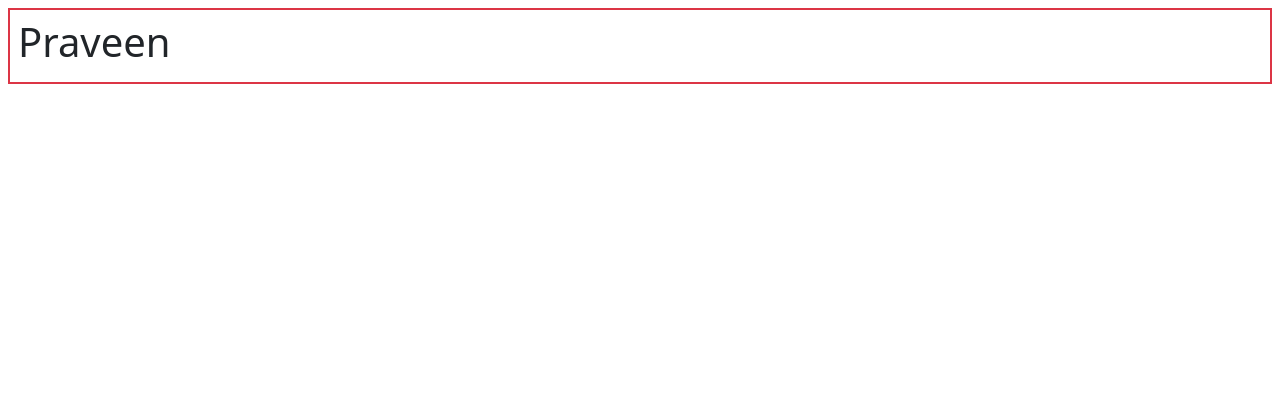
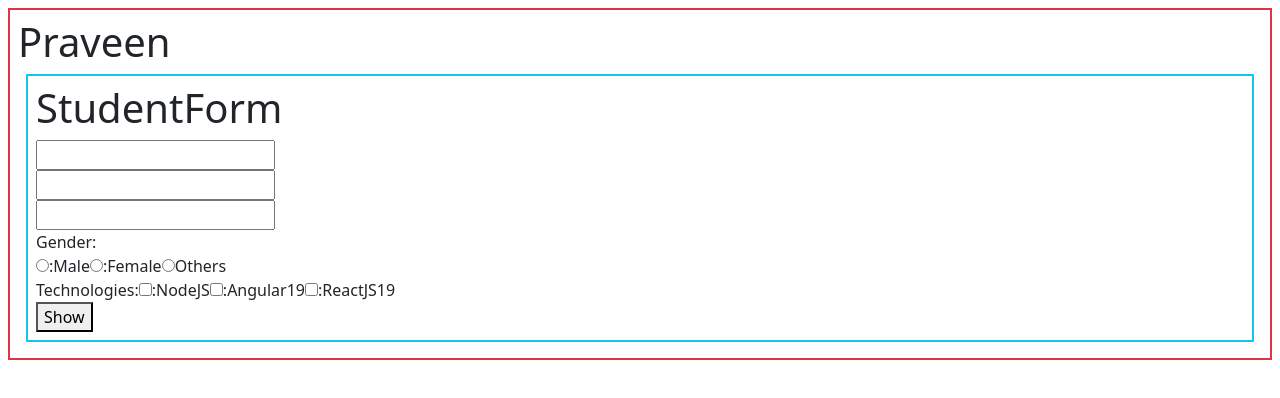
Before and after one commit to edupoly/rb56, a React (Vite) app: page / in a window 1280 px wide. Shown: the top 398 px of the page. Built offline with nearby package versions, Linux system fonts and the light colour scheme.

Commit message:
form-handling-validations

```diff
--- a/package.json
+++ b/package.json
@@ -10,8 +10,10 @@
     "preview": "vite preview"
   },
   "dependencies": {
+    "formik": "^2.4.9",
     "react": "^19.2.0",
-    "react-dom": "^19.2.0"
+    "react-dom": "^19.2.0",
+    "yup": "^1.7.1"
   },
   "devDependencies": {
     "@eslint/js": "^9.39.1",
--- a/src/App.jsx
+++ b/src/App.jsx
@@ -1,7 +1,10 @@
+import StudentForm from "./StudentForm";
+
 function App() {
   return (
     <div className="border border-2 p-2 m-2 border-danger">
       <h1>Praveen</h1>
+      <StudentForm></StudentForm>
     </div>
   );
 }
--- /dev/null
+++ b/src/StudentForm.jsx
@@ -0,0 +1,91 @@
+import { useFormik } from "formik";
+import React from "react";
+import * as Yup from "yup";
+
+function StudentForm() {
+  let sForm = useFormik({
+    initialValues: {
+      firstname: "",
+      lastname: "",
+      age: "",
+      gender: "",
+      tech: [],
+    },
+    validationSchema: Yup.object({
+      firstname: Yup.string().required("Arey Chusko idi mandatory field"),
+    }),
+    onSubmit: (values) => {
+      console.log(values);
+    },
+  });
+  return (
+    <div className="border border-2 p-2 m-2 border-info">
+      <h1>StudentForm</h1>
+      {/* {JSON.stringify(sForm?.errors)} */}
+      <form onSubmit={sForm.handleSubmit}>
+        <input type="text" {...sForm.getFieldProps("firstname")} />
+        <br />
+        <div>{sForm.touched.firstname && sForm.errors.firstname}</div>
+        <input
+          type="text"
+          name="lastname"
+          onChange={sForm.handleChange}
+          onBlur={sForm.handleBlur}
+        />
+        <br />
+        <input type="text" name="age" onChange={sForm.handleChange} />
+        <br />
+        Gender:
+        <br />
+        <input
+          type="radio"
+          name="gender"
+          value="male"
+          onChange={sForm.handleChange}
+        />
+        :Male
+        <input
+          type="radio"
+          name="gender"
+          value="female"
+          onChange={sForm.handleChange}
+        />
+        :Female
+        <input
+          type="radio"
+          name="gender"
+          value="others"
+          onChange={sForm.handleChange}
+        />
+        Others
+        <br />
+        Technologies:
+        <input
+          type="checkbox"
+          name="tech"
+          value="Nodejs"
+          onChange={sForm.handleChange}
+        />
+        :NodeJS
+        <input
+          type="checkbox"
+          name="tech"
+          value="Angular"
+          onChange={sForm.handleChange}
+        />
+        :Angular19
+        <input
+          type="checkbox"
+          name="tech"
+          value="ReactJS"
+          onChange={sForm.handleChange}
+        />
+        :ReactJS19
+        <br />
+        <button type="submit"> Show</button>
+      </form>
+    </div>
+  );
+}
+
+export default StudentForm;
```
Also changed, not shown: 1 other file (tests, documents, lock files or other folders).
